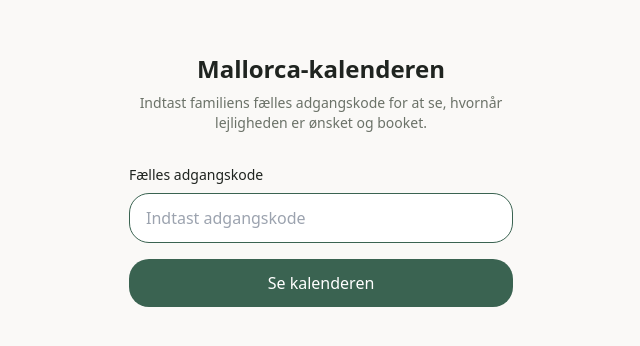
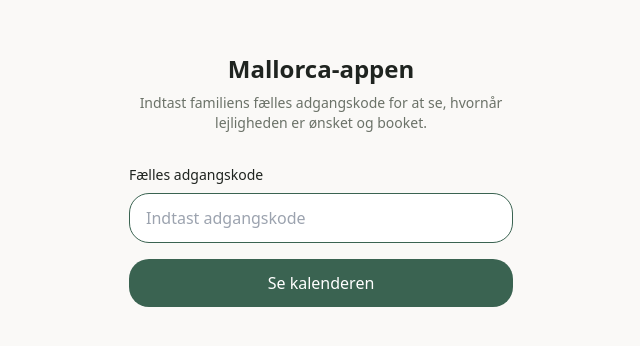
Before and after one commit to Jokkeaktie/Mallorca, a Next.js app: page /login in a window 1280 px wide. Shown: the part 220-566 px from the top of the page, without its empty margins (319-959 px from the left). Built offline with nearby package versions, Linux system fonts and the light colour scheme.

Commit message:
Omdøb appen fra "Mallorca-kalenderen" til "Mallorca-appen"
Ændret alle sidetitler, forsidens overskrift, PWA-manifestet og README,
så navnet er konsekvent alle steder.

```diff
--- a/src/app/admin/fejlrapporter/page.tsx
+++ b/src/app/admin/fejlrapporter/page.tsx
@@ -1,7 +1,7 @@
 import Link from 'next/link';
 import { AdminBugReportsSection } from '@/components/admin/AdminBugReportsSection';
 
-export const metadata = { title: 'Fejlrapporter – Mallorca-kalenderen' };
+export const metadata = { title: 'Fejlrapporter – Mallorca-appen' };
 
 export default function AdminBugReportsPage() {
   return (
--- a/src/app/admin/info/page.tsx
+++ b/src/app/admin/info/page.tsx
@@ -3,7 +3,7 @@ import { ApartmentInfoEditor } from '@/components/admin/ApartmentInfoEditor';
 import { ChecklistEditor } from '@/components/admin/ChecklistEditor';
 import { FaqEditor } from '@/components/admin/FaqEditor';
 
-export const metadata = { title: 'Praktisk info – Mallorca-kalenderen' };
+export const metadata = { title: 'Praktisk info – Mallorca-appen' };
 
 export default function AdminInfoPage() {
   return (
--- a/src/app/admin/login/page.tsx
+++ b/src/app/admin/login/page.tsx
@@ -1,6 +1,6 @@
 import { AdminLoginForm } from '@/components/AdminLoginForm';
 
-export const metadata = { title: 'Administrator-login – Mallorca-kalenderen' };
+export const metadata = { title: 'Administrator-login – Mallorca-appen' };
 
 export default function AdminLoginPage() {
   return (
--- a/src/app/admin/page.tsx
+++ b/src/app/admin/page.tsx
@@ -2,7 +2,7 @@ import Link from 'next/link';
 import { AdminDashboard } from '@/components/admin/AdminDashboard';
 import { InstallPrompt } from '@/components/InstallPrompt';
 
-export const metadata = { title: 'Administrator – Mallorca-kalenderen' };
+export const metadata = { title: 'Administrator – Mallorca-appen' };
 
 export default function AdminPage() {
   return (
--- a/src/app/admin/vejledning/page.tsx
+++ b/src/app/admin/vejledning/page.tsx
@@ -1,6 +1,6 @@
 import Link from 'next/link';
 
-export const metadata = { title: 'Vejledning – Mallorca-kalenderen' };
+export const metadata = { title: 'Vejledning – Mallorca-appen' };
 
 export default function AdminGuidePage() {
   return (
--- a/src/app/fejl/page.tsx
+++ b/src/app/fejl/page.tsx
@@ -1,7 +1,7 @@
 import Link from 'next/link';
 import { BugReportForm } from '@/components/bugReports/BugReportForm';
 
-export const metadata = { title: 'Rapportér en fejl – Mallorca-kalenderen' };
+export const metadata = { title: 'Rapportér en fejl – Mallorca-appen' };
 
 export default function BugReportPage() {
   return (
--- a/src/app/info/page.tsx
+++ b/src/app/info/page.tsx
@@ -1,7 +1,7 @@
 import Link from 'next/link';
 import { InfoView } from '@/components/info/InfoView';
 
-export const metadata = { title: 'Praktisk info – Mallorca-kalenderen' };
+export const metadata = { title: 'Praktisk info – Mallorca-appen' };
 
 export default function InfoPage() {
   return (
--- a/src/app/layout.tsx
+++ b/src/app/layout.tsx
@@ -3,7 +3,7 @@ import './globals.css';
 import { ServiceWorkerRegister } from '@/components/ServiceWorkerRegister';
 
 export const metadata: Metadata = {
-  title: 'Mallorca-kalenderen',
+  title: 'Mallorca-appen',
   description: 'Fælles kalender for familiens lejlighed på Mallorca',
   manifest: '/manifest.json',
   icons: {
--- a/src/app/login/page.tsx
+++ b/src/app/login/page.tsx
@@ -1,13 +1,13 @@
 import { Suspense } from 'react';
 import { FamilyLoginForm } from '@/components/FamilyLoginForm';
 
-export const metadata = { title: 'Log ind – Mallorca-kalenderen' };
+export const metadata = { title: 'Log ind – Mallorca-appen' };
 
 export default function FamilyLoginPage() {
   return (
     <main className="flex min-h-screen flex-col items-center justify-center gap-8 px-6 py-16">
       <div className="flex flex-col items-center gap-2 text-center">
-        <h1 className="text-2xl font-semibold text-ink">Mallorca-kalenderen</h1>
+        <h1 className="text-2xl font-semibold text-ink">Mallorca-appen</h1>
         <p className="max-w-sm text-sm text-muted">
           Indtast familiens fælles adgangskode for at se, hvornår lejligheden
           er ønsket og booket.
--- a/src/app/onsk-booking/page.tsx
+++ b/src/app/onsk-booking/page.tsx
@@ -1,7 +1,7 @@
 import Link from 'next/link';
 import { BookingRequestForm } from '@/components/booking/BookingRequestForm';
 
-export const metadata = { title: 'Ønsk booking – Mallorca-kalenderen' };
+export const metadata = { title: 'Ønsk booking – Mallorca-appen' };
 
 export default function OnskBookingPage() {
   return (
--- a/src/app/page.tsx
+++ b/src/app/page.tsx
@@ -39,7 +39,7 @@ export default function FamilyLandingPage() {
         <div className="absolute inset-0 bg-gradient-to-t from-black/60 via-black/10 to-transparent" />
         <div className="absolute inset-x-0 bottom-0 px-4 py-4 sm:px-6">
           <h1 className="text-2xl font-semibold text-white drop-shadow-sm sm:text-3xl">
-            Mallorca-kalenderen
+            Mallorca-appen
           </h1>
         </div>
       </div>
```
Also changed, not shown: public/manifest.json, 1 other file (tests, documents, lock files or other folders).
